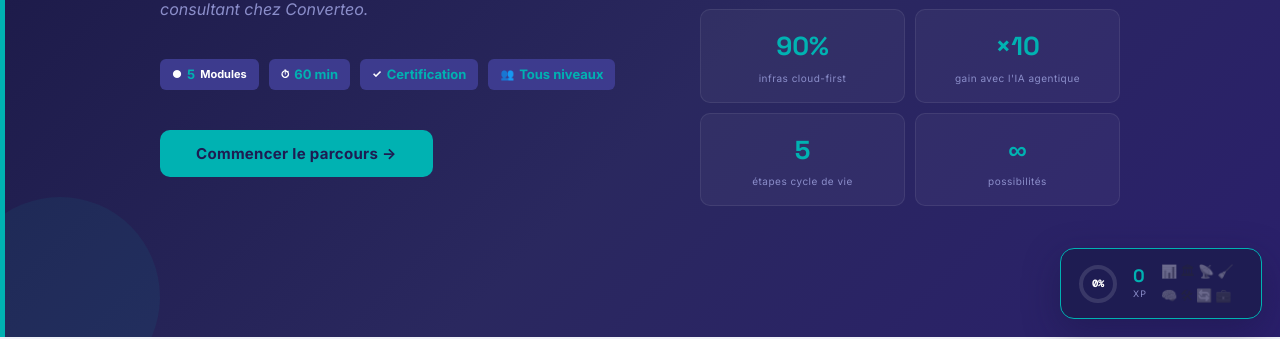
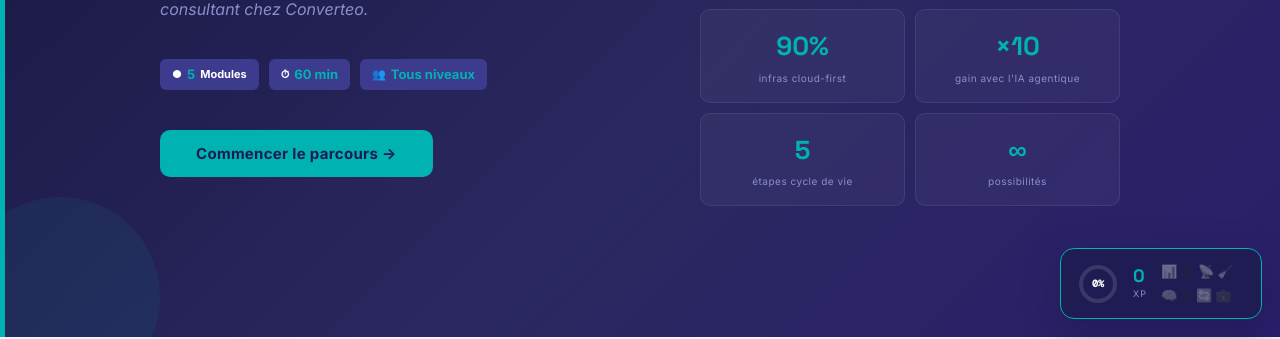
Before and after one commit to thomasblondeau-converteo/acculturation-tech, a website: page src/index.html in a window 1280 px wide. Shown: the part 463-802 px from the top of the page. Drawn offline with nearby package versions, Linux system fonts and the light colour scheme.

Commit message:
Update index.html

```diff
--- a/src/index.html
+++ b/src/index.html
@@ -63,7 +63,6 @@
       <div class="hero-badges">
         <span class="hero-chip">● <span class="val">5</span> Modules</span>
         <span class="hero-chip">⏱ <span class="val">60 min</span></span>
-        <span class="hero-chip">✓ <span class="val">Certification</span></span>
         <span class="hero-chip">👥 <span class="val">Tous niveaux</span></span>
       </div>
       <button class="hero-cta" onclick="document.getElementById('data').scrollIntoView({behavior:'smooth'})">Commencer le parcours →</button>
```
